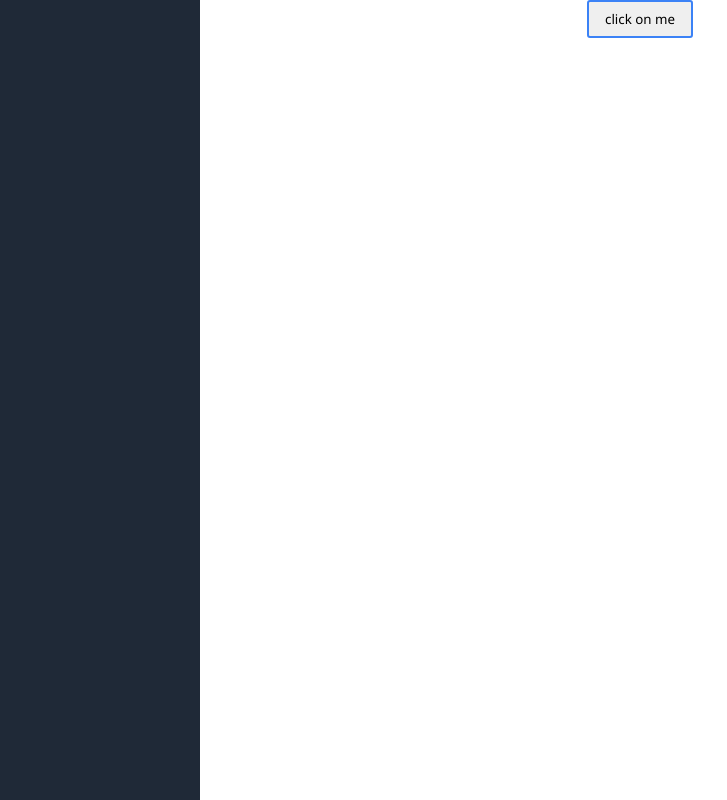
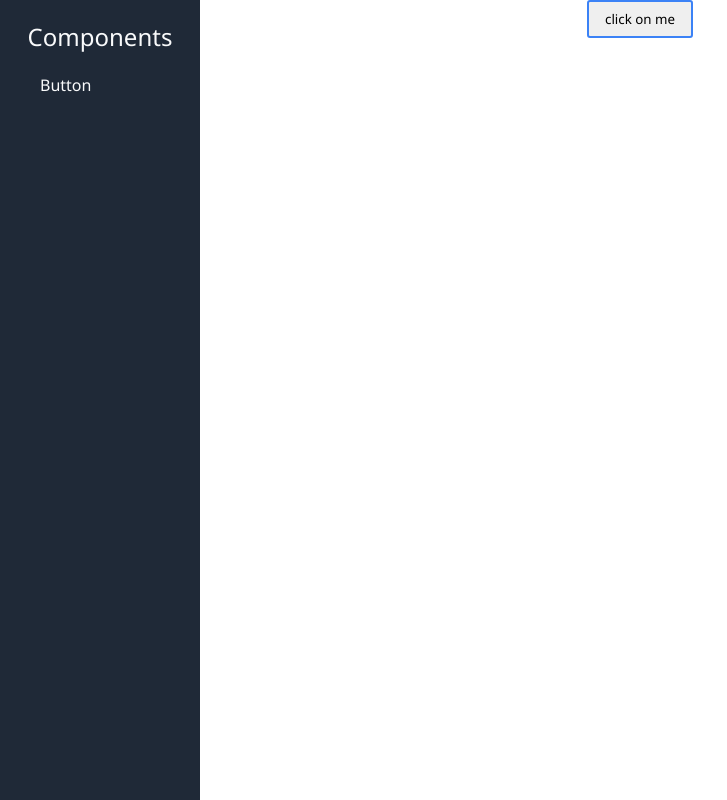
Before and after one commit to peeweetje/Design-system-with-Storybook-styled-components-styled-system, a React (Create React App) app: page / in a window 1280 px wide. Shown: the whole page, without its empty margins (0-727 px from the left). Built offline with nearby package versions, Linux system fonts and the light colour scheme.

Commit message:
Refactor: Add links and styling.

```diff
--- a/src/documentation/components/sidebar/sidebar.styles.ts
+++ b/src/documentation/components/sidebar/sidebar.styles.ts
@@ -1,6 +1,9 @@
+import { Link } from 'react-router-dom';
 import styled from 'styled-components';
 
 export const ContainerSidebar = styled.nav`
+    display: flex;
+    flex-direction: column;
     position: fixed;
     top: 0;
     bottom: 0;
@@ -8,5 +11,25 @@ export const ContainerSidebar = styled.nav`
     overflow: auto;
     width: 200px;
     background:  ${(props) => props.theme.colors.grey[8]};
-    color: #fff;
+    color:  ${(props) => props.theme.colors.grey[0]};
   `
+ export const SidebarTitle = styled.h1`
+    display: flex;
+    justify-content: center;
+    margin-top: 20px;
+  `
+
+ export const NavList = styled.ul`
+  list-style-type: none;
+  line-height: 2;
+  font-size: 1rem;
+`;
+
+ export const NavItem = styled.li`
+  display: flex;
+`;
+
+ export const StyledLink = styled(Link)`
+  color: ${(props) => props.theme.colors.grey[0]};
+  text-decoration: none;
+`;
--- a/src/documentation/components/sidebar/sidebar.tsx
+++ b/src/documentation/components/sidebar/sidebar.tsx
@@ -1,8 +1,25 @@
 import React, { FC } from 'react';
-import { ContainerSidebar } from './sidebar.styles';
+import {
+  ContainerSidebar,
+  SidebarTitle,
+  NavList,
+  NavItem,
+  StyledLink,
+} from './sidebar.styles';
 
 const Sidebar: FC = () => {
-  return <ContainerSidebar></ContainerSidebar>;
+  return (
+    <ContainerSidebar>
+      <SidebarTitle>
+        <StyledLink to='/'>Components</StyledLink>
+      </SidebarTitle>
+      <NavList>
+        <NavItem>
+          <StyledLink to='/button'>Button</StyledLink>
+        </NavItem>
+      </NavList>
+    </ContainerSidebar>
+  );
 };
 
 export default Sidebar;
```
